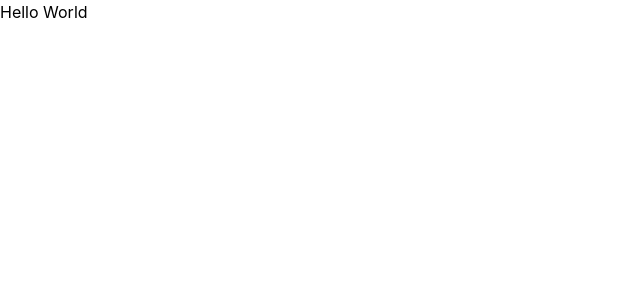
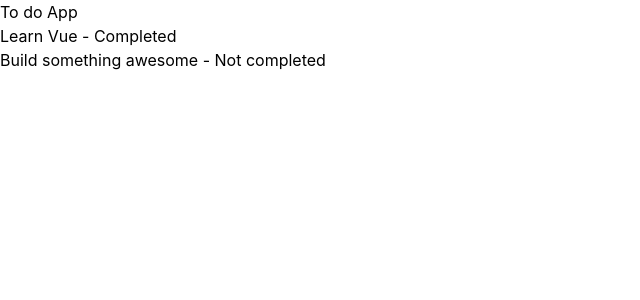
Before and after one commit to deejayjay/pinia-crash-course, a Vue app: page / in a window 1280 px wide. Shown: the top 300 px of the page, without its empty margins (0-640 px from the left). Built offline with nearby package versions, Linux system fonts and the light colour scheme.

Commit message:
Adds TodoItem and TodoList components which use hardcoded data from the App component.

```diff
--- a/src/App.vue
+++ b/src/App.vue
@@ -1,7 +1,28 @@
 <script setup>
+import TodoList from './components/TodoList.vue';
 
+const todoList = [
+  {
+    id: 1,
+    text: 'Learn Vue',
+    isCompleted: true
+  },
+  {
+    id: 2,
+    text: 'Build something awesome',
+    isCompleted: false
+  }
+];
+
+// Need to change this to use Pinia
+// import { storeToRefs } from 'pinia';
 </script>
 
 <template>
-  <h1>Hello World</h1>
+  <header>
+    <h1>To do App</h1>
+  </header>
+  <main>
+    <TodoList :todos="todoList" />
+  </main>
 </template>
--- a/src/assets/base.css
+++ b/src/assets/base.css
@@ -10,6 +10,11 @@
 * {
   margin: 0;
   font: inherit;
+}
+
+ul,
+ol {
+  padding: 0;
 }
 
 /* Remove list styles on ul, ol elements with a list role, which suggests default styling will be removed */
--- /dev/null
+++ b/src/components/TodoItem.vue
@@ -0,0 +1,12 @@
+<template>
+  <div>{{ todo.text }} - {{ todo.isCompleted ? "Completed" : "Not completed" }}</div>
+</template>
+
+<script setup>
+const props = defineProps({
+  todo: {
+    type: Object,
+    required: true
+  }
+});
+</script>
--- /dev/null
+++ b/src/components/TodoList.vue
@@ -0,0 +1,19 @@
+<template>
+  <ul role="list">
+    <li v-for="todo in todos"
+        role="listitem">
+      <TodoItem :todo="todo" />
+    </li>
+  </ul>
+</template>
+
+<script setup>
+import TodoItem from './TodoItem.vue';
+
+const props = defineProps({
+  todos: {
+    type: Array,
+    required: true
+  }
+});
+</script>
```
Also changed, not shown: src/stores/counter.js (deleted, +0 -12 lines).
